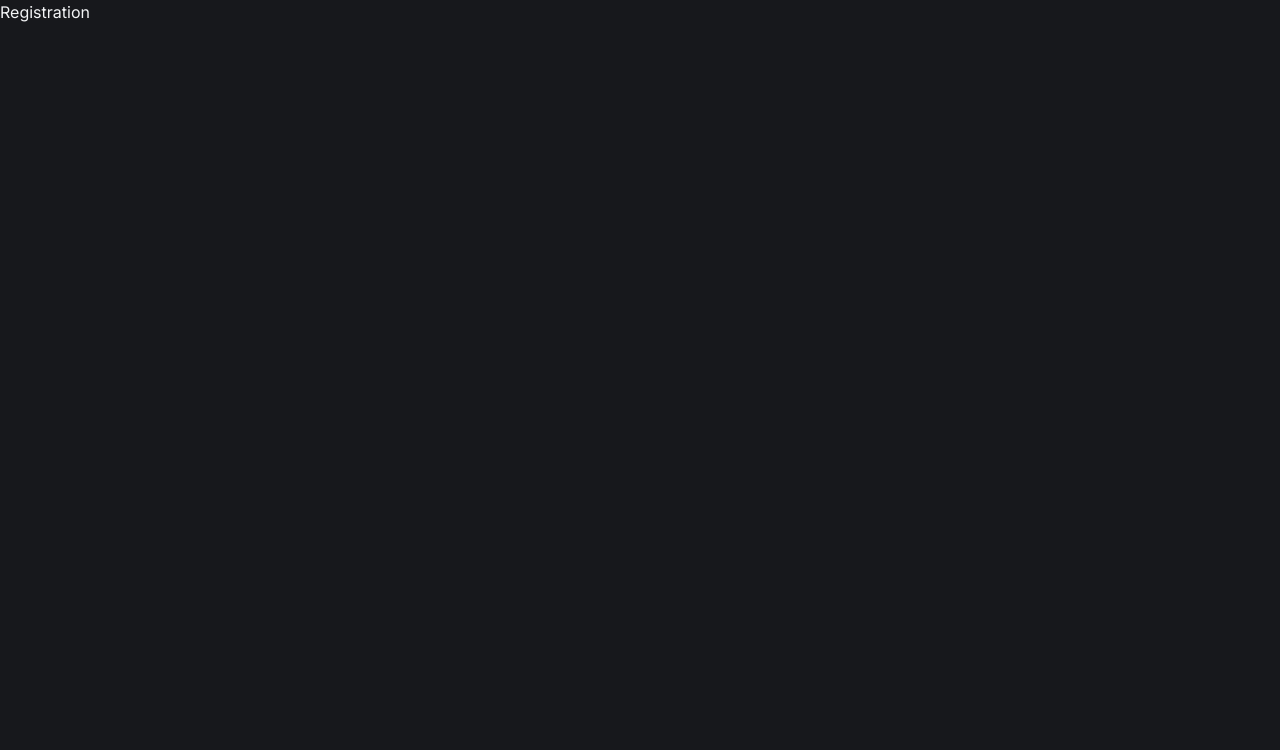
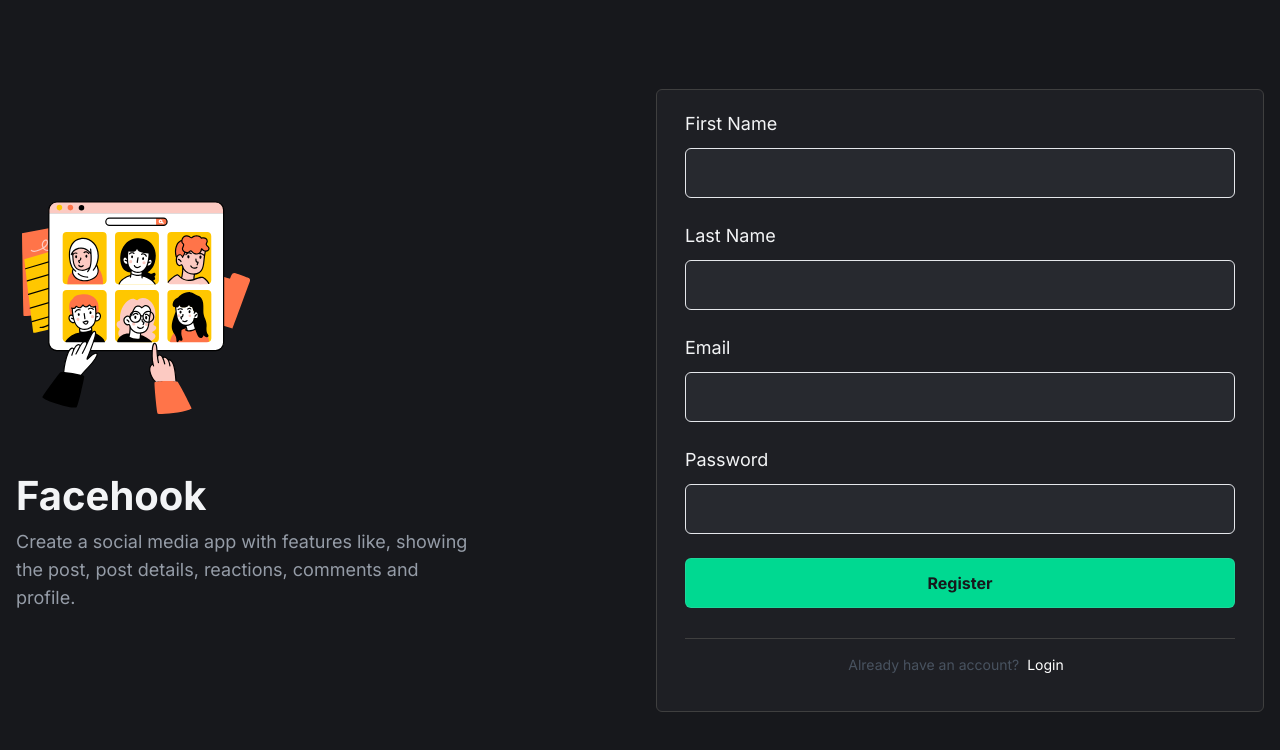
Before and after one commit to sifatbro786/Facehook, a React (Vite) app: page /register in a window 1280 px wide. Shown: the top 750 px of the page. Built offline with nearby package versions, Linux system fonts and the light colour scheme.

Commit message:
registration done

```diff
--- a/src/actions/index.js
+++ b/src/actions/index.js
@@ -6,4 +6,13 @@
         USER_DATA_EDITED: "PROFILE_USER_DATA_EDITED",
         IMAGE_UPDATED: "PROFILE_IMAGE_UPDATED",
     },
+    post: {
+        DATA_FETCHING: "POST_DATA_FETCHING",
+        DATA_FETCHED: "POST_DATA_FETCHED",
+        DATA_FETCH_ERROR: "POST_DATA_FETCH_ERROR",
+        DATA_EDITED: "POST_DATA_EDITED",
+        POST_DELETED: "POST_DATA_DELETED",
+        POST_LIKED: "POST_LIKED",
+        POST_COMMENTED: "POST_COMMENTED",
+    },
 };
--- /dev/null
+++ b/src/components/auth/RegistrationForm.jsx
@@ -0,0 +1,100 @@
+import axios from "axios";
+import { useForm } from "react-hook-form";
+import Field from "../common/Field";
+import { useNavigate } from "react-router-dom";
+
+export default function RegistrationForm() {
+    const navigate = useNavigate();
+    const {
+        register,
+        handleSubmit,
+        formState: { errors },
+        setError,
+    } = useForm();
+
+    const submitForm = async (formData) => {
+        console.log(formData);
+        try {
+            let response = await axios.post(
+                `${import.meta.env.VITE_SERVER_BASE_URL}/auth/register`,
+                formData,
+            );
+
+            if (response.status === 201) {
+                navigate("/login");
+            }
+        } catch (error) {
+            console.error(error);
+            setError("root.random", {
+                type: "random",
+                message: `Something went wrong: ${error.message}`,
+            });
+        }
+    };
+
+    return (
+        <form
+            className="border-b border-[#3F3F3F] pb-10 lg:pb-[30px]"
+            onSubmit={handleSubmit(submitForm)}
+        >
+            <Field label="First Name" error={errors.firstName}>
+                <input
+                    {...register("firstName", {
+                        required: "First Name is Required",
+                    })}
+                    className={`auth-input ${
+                        errors.firstName ? "border-red-500" : "border-gray-200"
+                    }`}
+                    type="firstName"
+                    name="firstName"
+                    id="firstName"
+                />
+            </Field>
+            <Field label="Last Name" error={errors.lastName}>
+                <input
+                    {...register("lastName")}
+                    className={`auth-input ${
+                        errors.lastName ? "border-red-500" : "border-gray-200"
+                    }`}
+                    type="lastName"
+                    name="lastName"
+                    id="lastName"
+                />
+            </Field>
+            <Field label="Email" error={errors.email}>
+                <input
+                    {...register("email", { required: "Email ID is Required" })}
+                    className={`auth-input ${errors.email ? "border-red-500" : "border-gray-200"}`}
+                    type="email"
+                    name="email"
+                    id="email"
+                />
+            </Field>
+
+            <Field label="Password" error={errors.password}>
+                <input
+                    {...register("password", {
+                        required: "Password is required",
+                        minLength: {
+                            value: 8,
+                            message: "Your password must be at least 8 characters",
+                        },
+                    })}
+                    className={`auth-input ${
+                        errors.password ? "border-red-500" : "border-gray-200"
+                    }`}
+                    type="password"
+                    name="password"
+                    id="password"
+                />
+            </Field>
+            <p>{errors?.root?.random?.message}</p>
+            <button
+                className="auth-input bg-lwsGreen font-bold text-deepDark transition-all hover:opacity-90"
+                type="submit"
+            >
+                Register
+            </button>
+        </form>
+    );
+}
--- a/src/pages/Home.jsx
+++ b/src/pages/Home.jsx
@@ -1,12 +1,48 @@
-
-// import { useAuth } from "../hooks/useAuth";
+import { useEffect, useReducer } from "react";
+import { actions } from "../actions";
+import PostList from "../components/posts/PostList";
+import useAxios from "../hooks/useAxios";
+import { initialState, PostReducer } from "../reducers/PostReducer";
 
 export default function Home() {
-    // const { auth } = useAuth();
+    const [state, dispatch] = useReducer(PostReducer, initialState);
+    const { api } = useAxios();
+
+    useEffect(() => {
+        dispatch({ type: actions.post.DATA_FETCHING });
+
+        const fetchPost = async () => {
+            try {
+                const response = await api.get(`${import.meta.env.VITE_SERVER_BASE_URL}/posts`);
+                if (response.status === 200) {
+                    dispatch({
+                        type: actions.post.DATA_FETCHED,
+                        data: response.data,
+                    });
+                }
+            } catch (error) {
+                console.error(error);
+                dispatch({
+                    type: actions.post.DATA_FETCH_ERROR,
+                    error: error.message,
+                });
+            }
+        };
+
+        fetchPost();
+    }, [api]);
+
+    if (state?.loading) {
+        return <div> We are working...</div>;
+    }
+
+    if (state?.error) {
+        return <div> Error in fatching posts {state?.error?.message}</div>;
+    }
 
     return (
         <div>
-            <p>Home</p>
+            <PostList posts={state?.posts} />
         </div>
     );
 }
--- a/src/pages/Registration.jsx
+++ b/src/pages/Registration.jsx
@@ -1,9 +1,42 @@
-
+import { Link } from "react-router-dom";
+import RegistrationLogo from "../assets/icons/registration.svg";
+import RegistrationForm from "../components/auth/RegistrationForm";
 
 export default function Registration() {
     return (
-        <div>
-            Registration
-        </div>
+        <main className="flex min-h-screen items-center justify-center bg-deepDark py-8">
+            <div className="max-w-[1368px] flex-1">
+                <div className="container grid items-center gap-8 lg:grid-cols-2">
+                    <div>
+                        <img
+                            className="mb-12 h-60"
+                            src={RegistrationLogo}
+                            alt="auth_illustration"
+                        />
+                        <div>
+                            <h1 className="mb-3 text-4xl font-bold lg:text-[40px]">Facehook</h1>
+                            <p className="max-w-[452px] text-gray-400/95 lg:text-lg">
+                                Create a social media app with features like, showing the post, post
+                                details, reactions, comments and profile.
+                            </p>
+                        </div>
+                    </div>
+                    <div className="card">
+                        <RegistrationForm />
+                        <div className="py-4 lg:py-4">
+                            <p className="text-center text-xs text-gray-600/95 lg:text-sm mx-2">
+                                Already have an account?
+                                <Link
+                                    className="mx-2 hover:text-lwsGreen text-white transition-all hover:underline"
+                                    to="/"
+                                >
+                                    Login
+                                </Link>
+                            </p>
+                        </div>
+                    </div>
+                </div>
+            </div>
+        </main>
     );
 }
--- /dev/null
+++ b/src/reducers/PostReducer.js
@@ -0,0 +1,70 @@
+import { actions } from "../actions";
+
+const initialState = {
+    posts: [],
+    loading: false,
+    error: null,
+};
+
+const PostReducer = (state, action) => {
+    switch (action.type) {
+        case actions.post.DATA_FETCHING: {
+            return {
+                ...state,
+                loading: true,
+            };
+        }
+
+        case actions.post.DATA_FETCHED: {
+            return {
+                ...state,
+                posts: action.data,
+                loading: false,
+            };
+        }
+
+        case actions.post.DATA_FETCH_ERROR: {
+            return {
+                ...state,
+                loading: false,
+                error: action.error,
+            };
+        }
+
+        case actions.post.DATA_EDITED: {
+            return {
+                ...state,
+                loading: false,
+                user: action.data,
+            };
+        }
+
+        case actions.post.POST_COMMENTED: {
+            return {
+                ...state,
+                loading: false,
+                user: {
+                    ...state.user,
+                    avatar: action.data.avatar,
+                },
+            };
+        }
+
+        case actions.post.POST_LIKED: {
+            return {
+                ...state,
+                loading: false,
+                user: {
+                    ...state.user,
+                    avatar: action.data.avatar,
+                },
+            };
+        }
+
+        default: {
+            return state;
+        }
+    }
+};
+
+export { initialState, PostReducer };
```
